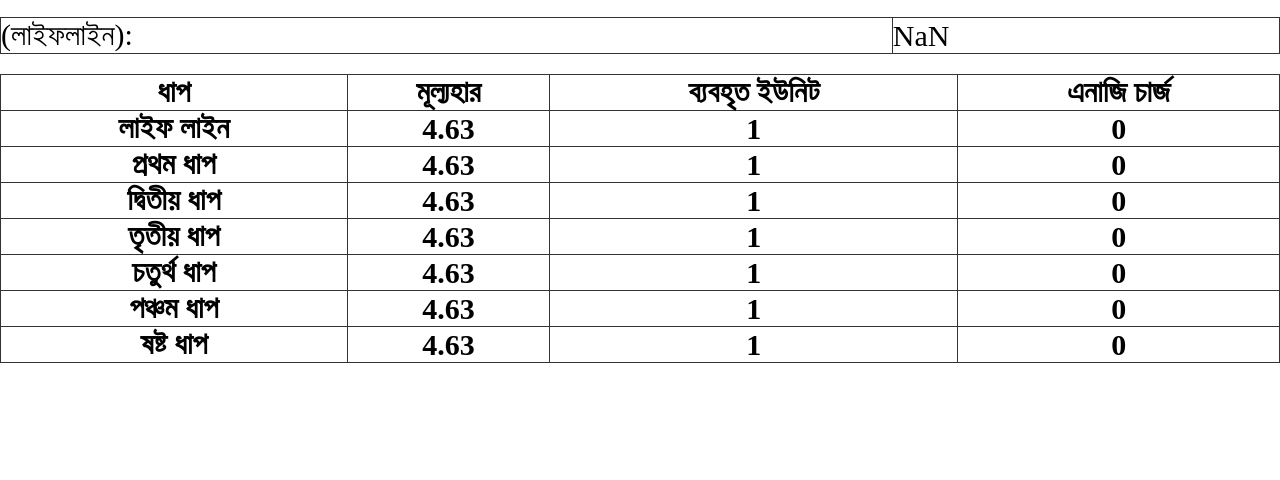
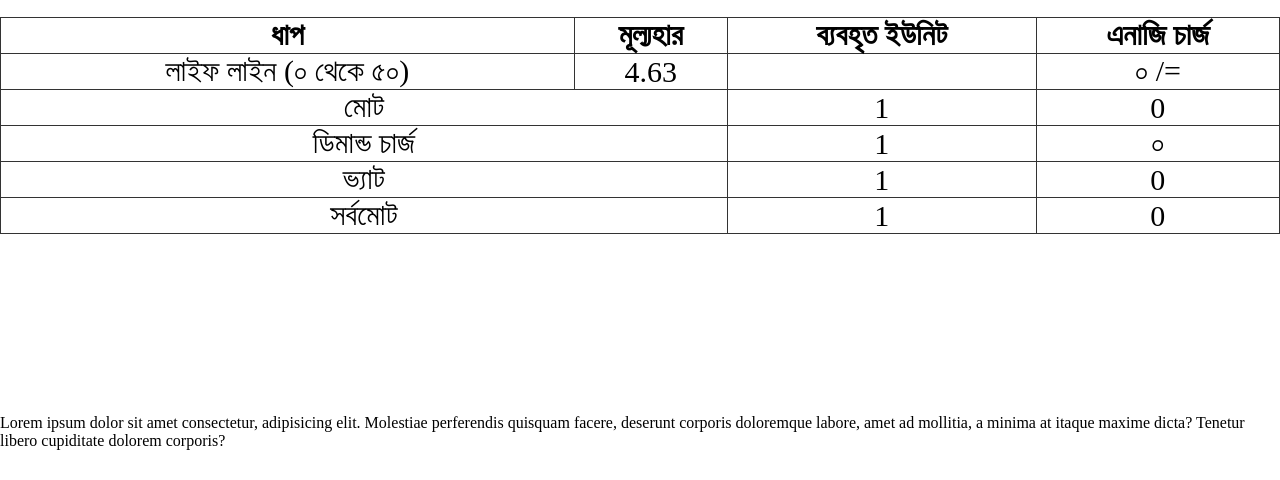
Before and after one commit to shovonraj275/nesco_postpaid, a plain HTML site: page index.html in a window 1280 px wide. Both pictures are taken after a click on the button "হিসাব করুন". Shown: the part 320-800 px from the top of the page. Drawn offline with Linux system fonts and the light colour scheme.

Commit message:
lf1 non vat

```diff
--- a/index.html
+++ b/index.html
@@ -43,58 +43,78 @@
 <div id="output">
 
 </div>
-<table>
-    <tr>
-        <th>ধাপ</th>
-        <th>মূল্যহার</th>
-        <th>ব্যবহৃত ইউনিট</th>
-        <th>এনাজি চার্জ</th>
+
+
+<br>
+<br>
+<br>
+<br>
+<br>
+<br>
+<br>
+<br>
+<br>
+<br>
+
+
+   <!-- <tr>
+        <td>প্রথম ধাপ (০ থেকে ৭৫)</td>
+        <td>৫.২৬</td>
+        <td>consumption</td>
+        <td>0</td>
     </tr>
     <tr>
-        <th>লাইফ লাইন</th>
-        <th>4.63</th>
-        <th>1</th>
-        <th>0</th>
+        <td>দ্বিতীয় ধাপ (৭৬ থেকে ২০০)</td>
+        <td>৭.২০</td>
+        <td>1</td>
+        <td>0</td>
     </tr>
     <tr>
-        <th>প্রথম ধাপ</th>
-        <th>4.63</th>
-        <th>1</th>
-        <th>0</th>
+        <td>তৃতীয় ধাপ (২০১ থেকে ৩০০)</td>
+        <td>৭.৫৯</td>
+        <td>1</td>
+        <td>0</td>
     </tr>
     <tr>
-        <th>দ্বিতীয় ধাপ</th>
-        <th>4.63</th>
-        <th>1</th>
-        <th>0</th>
+        <td>চতুর্থ ধাপ (৩০১ থেকে ৪০০)</td>
+        <td>৮.০২</td>
+        <td>1</td>
+        <td>0</td>
     </tr>
     <tr>
-        <th>তৃতীয় ধাপ</th>
-        <th>4.63</th>
-        <th>1</th>
-        <th>0</th>
+        <td>পঞ্চম ধাপ (৪০১ থেকে ৬০০)</td>
+        <td>১২.৭৬</td>
+        <td>1</td>
+        <td>0</td>
     </tr>
     <tr>
-        <th>চতুর্থ ধাপ</th>
-        <th>4.63</th>
-        <th>1</th>
-        <th>0</th>
+        <td>ষষ্ট ধাপ (৬০১ এর  উপরে)</td>
+        <td>১৪.৬১</td>
+        <td>1</td>
+        <td>0</td>
     </tr>
     <tr>
-        <th>পঞ্চম ধাপ</th>
-        <th>4.63</th>
-        <th>1</th>
-        <th>0</th>
+        <td colspan="2">মোট </td>
+
+        <td>1</td>
+        <td>0</td>
     </tr>
     <tr>
-        <th>ষষ্ট ধাপ</th>
-        <th>4.63</th>
-        <th>1</th>
-        <th>0</th>
+        <td colspan="2">ডিমান্ড চার্জ </td>
+        <td>1</td>
+        <td>0</td>
     </tr>
-</table>
-
-
+    <tr>
+        <td colspan="2">ভ্যাট </td>
+        <td>1</td>
+        <td>0</td>
+    </tr>
+    <tr>
+        <td colspan="2">সর্বমোট </td>
+        <td>1</td>
+        <td>0</td>
+    </tr> -->
+Lorem ipsum dolor sit amet consectetur, adipisicing elit. Molestiae perferendis quisquam facere, deserunt corporis doloremque labore, amet ad mollitia, a minima at itaque maxime dicta? Tenetur libero cupiditate dolorem corporis?
     <script src="./src/js/main.js"></script>
 </body>
 </html>
--- a/src/css/style.css
+++ b/src/css/style.css
@@ -73,3 +73,7 @@ table, th, td {
     border: 1px solid #333;
     font-size: 30px;
 }
+td{
+    text-align: center;
+    font-size: 30px;
+}
--- a/src/js/main.js
+++ b/src/js/main.js
@@ -1,17 +1,53 @@
-// function count(){
-//     let consumption = document.getElementById("consumption").value;
-//     let load = document.getElementById("load").value;
-//     // let x= (consumption * 4.63);
-//     // let demandCharge = 0;
-//     if(consumption <= 50){
-//         bill="<table><tr><td> (লাইফলাইন): </td><td>" + (consumption * 4.63) + " টাকা</td></tr> </table>";
-//     }
-//     else if(consumption > 50 && consumption <= 100){
-//         bill= "আপনার বিল হবে:লাইফলাইন (0-50)  " + (50 * 4.63 + (consumption - 50) * 7.09) + " টাকা";
-//     }
-//     console.log(consumption);
-//     console.log(load);
-//     document.getElementById("output").innerHTML = bill;
-// }
-bill = "<table><tr><td> (লাইফলাইন): </td><td>" +  + " টাকা</td></tr> </table>";
-document.getElementById("output").innerHTML = bill;
+function count(){
+    var finalEnlishToBanglaNumber={'0':'০','1':'১','2':'২','3':'৩','4':'৪','5':'৫','6':'৬','7':'৭','8':'৮','9':'৯'};
+    String.prototype.getDigitBanglaFromEnglish = function() {
+    var retStr = this;
+    for (var x in finalEnlishToBanglaNumber) {
+         retStr = retStr.replace(new RegExp(x, 'g'), finalEnlishToBanglaNumber[x]);
+    }
+    return retStr;
+    };
+
+    let consumption = document.getElementById("consumption").value;
+    var consumptionbd=consumption.getDigitBanglaFromEnglish();
+    // let consumptionbd = (consumption);
+    let load = document.getElementById("load").value;
+    let loadbd = (load.toLocaleString("bn-BD"));
+    console.log(loadbd);
+    let loadCharge = 42;
+    let loadChargeTotal = (loadCharge.toLocaleString("bn-BD"));
+    let lf = 4.63;
+    let one = 5.26;
+    let two = 7.20;
+    let three = 7.59;;
+    let four = 8.02;
+    let five = 12.76;
+    let six = 14.61;
+    let demandChargecount = load * loadCharge;
+    let demandChargecountbd = (demandChargecount.toLocaleString("bn-BD"));
+    console.log(demandChargecountbd);
+    if(consumption <= 50){
+        lf_1=(lf*consumption);
+        bill="<table><tr><th>ধাপ</th><th>মূল্যহার</th><th>ব্যবহৃত ইউনিট</th><th>এনাজি চার্জ</th></tr><tr><td>লাইফ লাইন (০ থেকে ৫০)</td><td>"+lf+"</td><td>"+consumption+"</td><td> "+lf_1.toLocaleString("bn-BD")+" /= </td></tr><tr><td colspan="+"2"+">মোট </td><td>1</td><td>0</td></tr><tr><td colspan="+"2"+">ডিমান্ড চার্জ </td><td>1</td><td>" + demandChargecountbd + "</td></tr><tr><td colspan="+"2"+">ভ্যাট </td><td>1</td><td>0</td> </tr><tr><td colspan="+"2"+">সর্বমোট </td><td>1</td><td>0</td></tr> </table>";}
+        else if(consumption > 50 && consumption <= 100){
+            bill= lf_1;
+        }
+
+    console.log(bill);
+    document.getElementById("output").innerHTML = bill;
+}
+
+
+let x = 512;
+console.log(x.toLocaleString("bn-BD"));
+ // let x= (consumption * 4.63);
+    // let demandCharge = 0;
+    // if(consumption <= 50){
+    //     bill="<table><tr><td> (লাইফলাইন): </td><td>" + (consumption * 4.63) + " টাকা</td></tr> </table>";
+    // }
+    // else if(consumption > 50 && consumption <= 100){
+    //     bill= "আপনার বিল হবে:লাইফলাইন (0-50)  " + (50 * 4.63 + (consumption - 50) * 7.09) + " টাকা";
+    // }
+    //   lf_1=(lf*50);
+    //         one_1=(one*(consumption-50));
+    //         bill="<table><tr><th>ধাপ</th><th>মূল্যহার</th><th>ব্যবহৃত ইউনিট</th><th>এনাজি চার্জ</th></tr><tr><td>লাইফ লাইন (০ থেকে ৫০)</td><td>"+lf+"</td><td>"+50+"</td><td> "+lf_1.toLocaleString("bn-BD")+" /= </td></tr><tr><td>ধাপ ১ (৫১ থেকে ১০০)</td><td>"+one+"</td><td>"+(consumption-50)+"</td><td> "+one_1.toLocaleString("bn-BD")+" /= </td></tr><tr><td colspan="+"2"+">মোট </td><td>1</td><td>0</td></tr><tr
```
Also changed, not shown: 1 other file.
